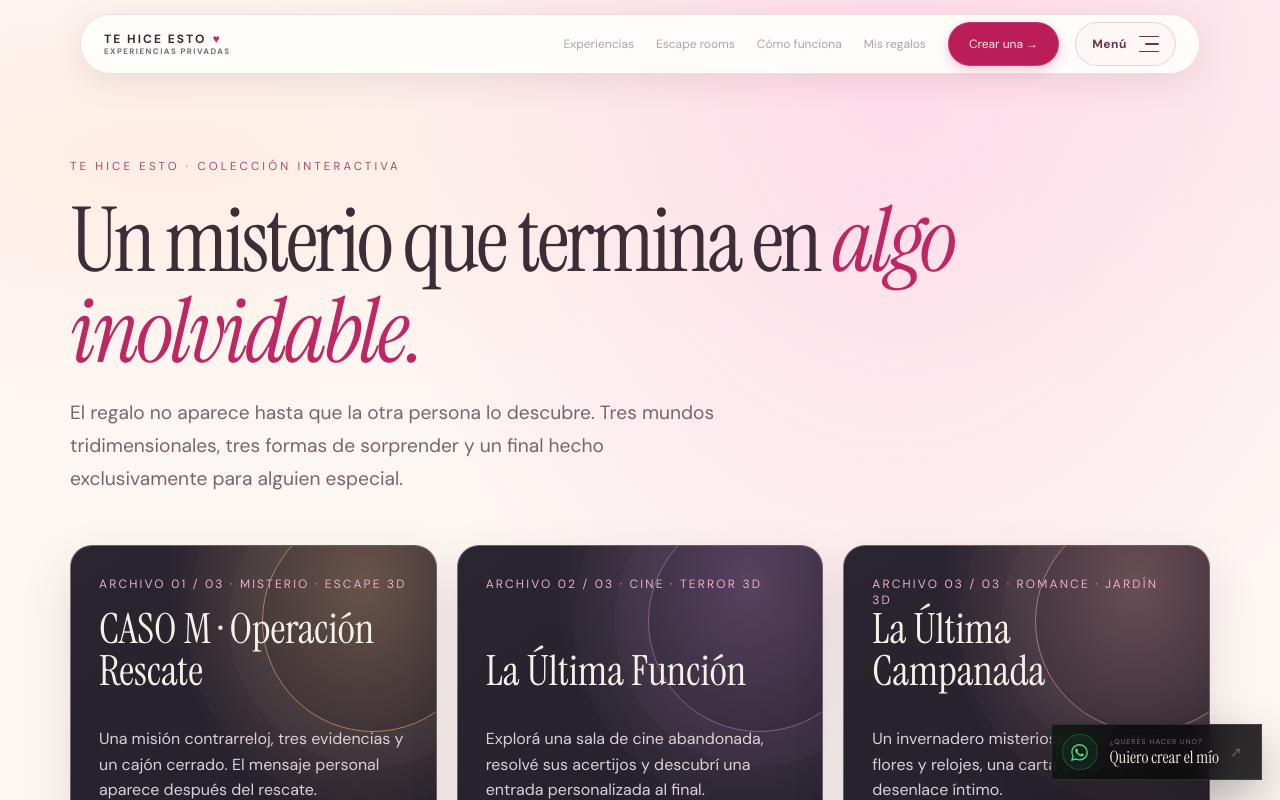
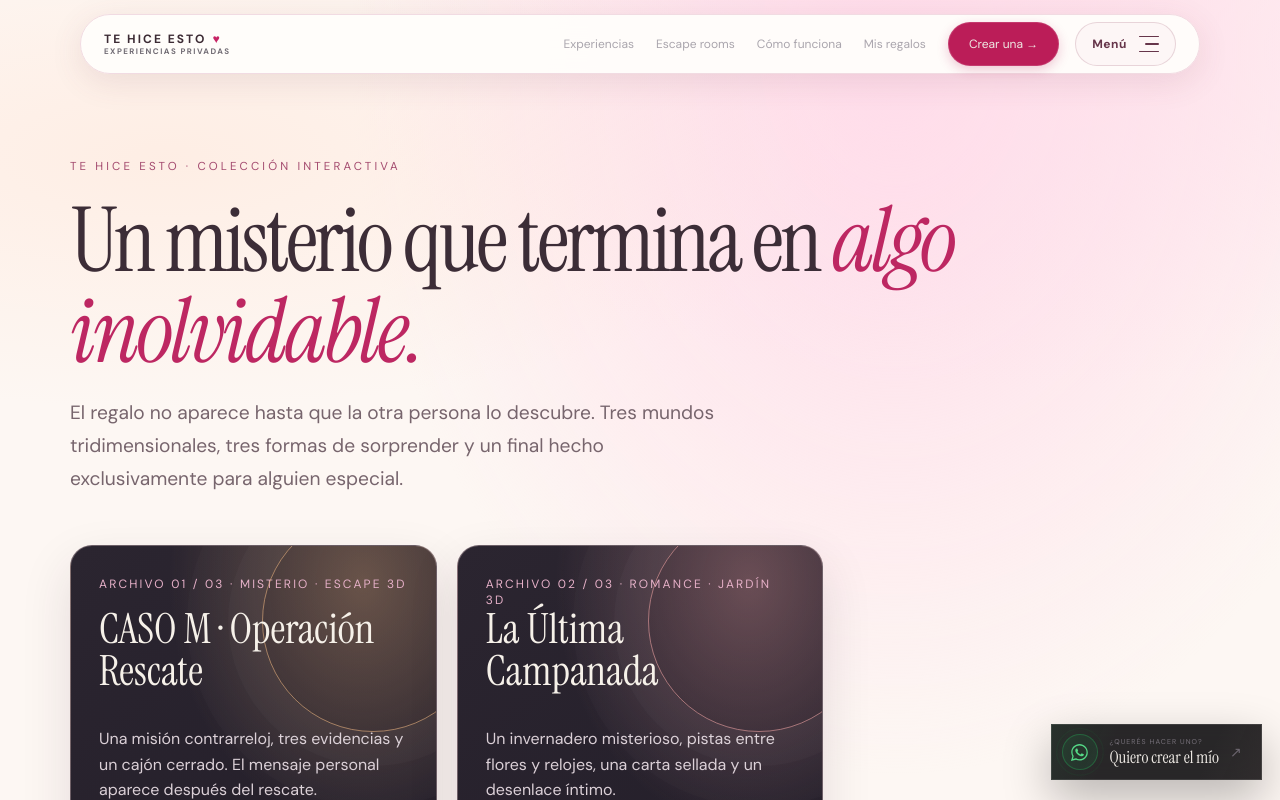
Before and after one commit to ProtectorRudo/Tehiceesto, a Next.js app: page /escapes in a window 1280 px wide. Shown: the top 800 px of the page. Built offline with nearby package versions, Linux system fonts and the light colour scheme; a web font is replaced by a local one.

Commit message:
fix(escapes): retire theater game from new offers and demos, preserve historical private gifts

```diff
--- a/data/escape-rooms.ts
+++ b/data/escape-rooms.ts
@@ -10,7 +10,9 @@ const common=[
  {key:"firma",label:"Firma de quien invita",max:90},
  {key:"rsvp",label:"WhatsApp para confirmar (con código de país)",max:18},
 ] satisfies EscapeField[];
-export const escapeRooms:EscapeRoom[]=[
+// Keep historical room definitions available for already-created private gifts.
+// Only active rooms may be promoted or created as new experiences.
+const allEscapeRooms:EscapeRoom[]=[
  {slug:"caso-m",title:"CASO M · Operación Rescate",eyebrow:"MISTERIO · ESCAPE 3D",subtitle:"Una desaparición. Seis cifras. Un sobre que cambia todo.",
  description:"Una misión contrarreloj, tres evidencias y un cajón cerrado. El mensaje personal aparece después del rescate.",
  accent:"#dcaa7b",url:"https://viralio.net/showcase/rescate-mauro/",duration:"3 minutos + un último intento",
@@ -32,7 +34,12 @@ export const escapeRooms:EscapeRoom[]=[
  {key:"voz",label:"Audio del desenlace (URL HTTPS, opcional)",max:950}
  ]}
 ];
-export function getEscapeRoom(slug:string){return escapeRooms.find(room=>room.slug===slug);}
+export const RETIRED_ESCAPE_SLUGS = ["ultima-funcion"] as const;
+export const escapeRooms:EscapeRoom[]=allEscapeRooms.filter(
+ room=>!RETIRED_ESCAPE_SLUGS.some(slug=>slug===room.slug)
+);
+export function getActiveEscapeRoom(slug:string){return escapeRooms.find(room=>room.slug===slug);}
+export function getEscapeRoom(slug:string){return allEscapeRooms.find(room=>room.slug===slug);}
 export function validateEscapeConfig(room:EscapeRoom,input:Record<string,unknown>){
  const result:Record<string,string>={};
  for(const field of room.fields){
```
